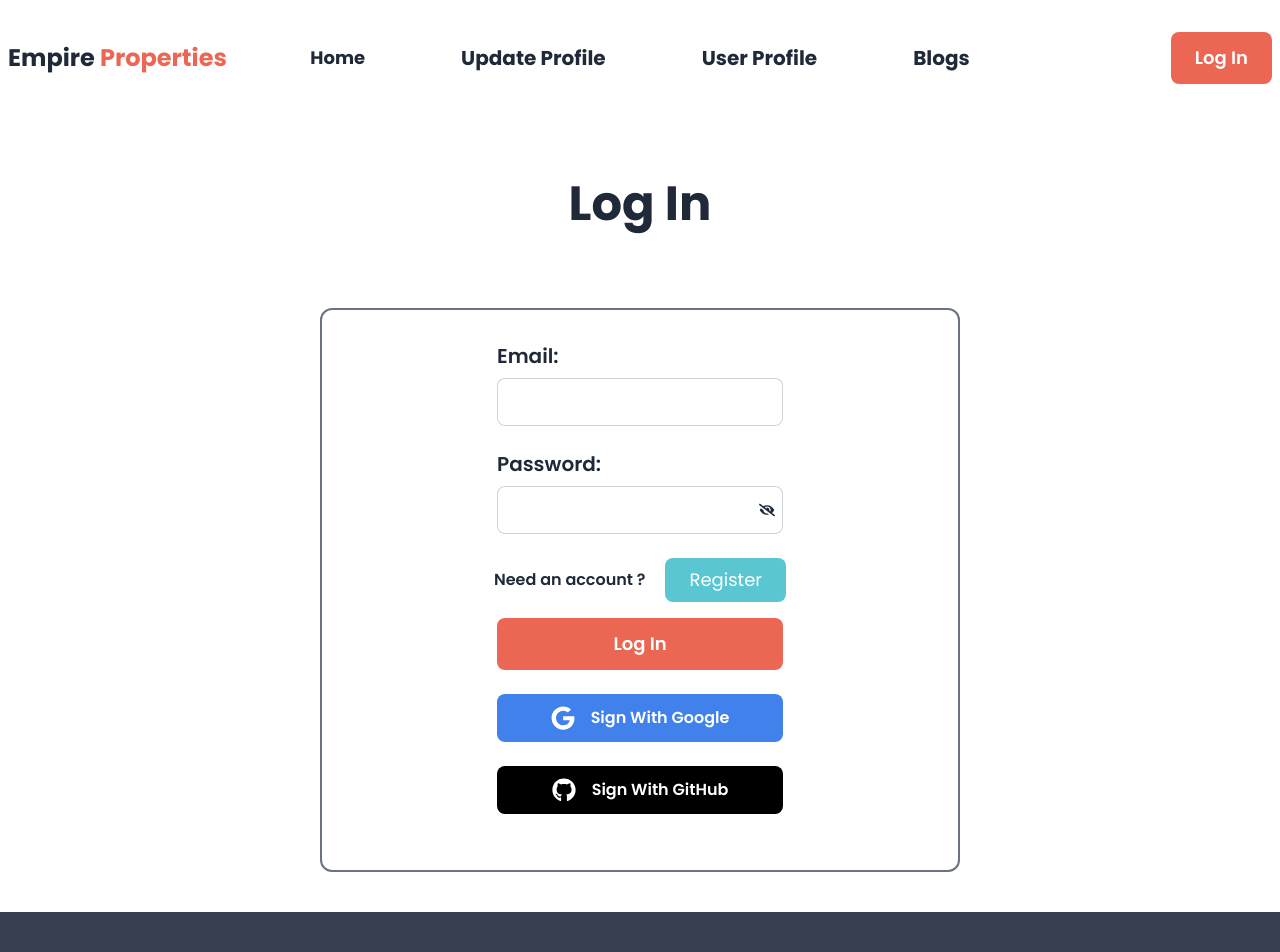
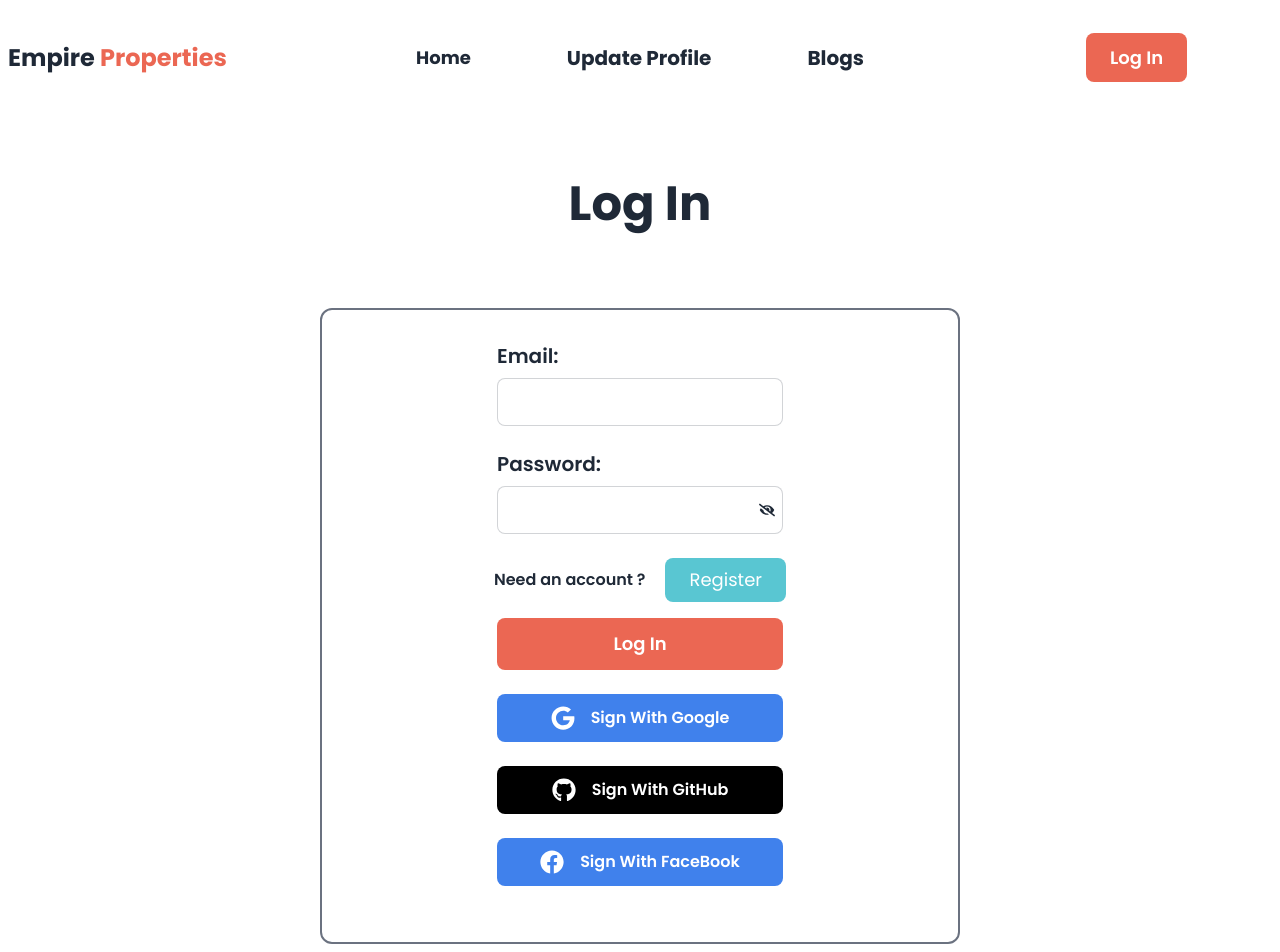
Before and after one commit to nahidbinwadood/Empire-Properties, a React (Vite) app: page /log_in in a window 1280 px wide. Shown: the top 952 px of the page. Built offline with nearby package versions, Linux system fonts and the light colour scheme; no server answers.

Commit message:
added profile image functionality

```diff
--- a/src/assets/Components/FirebaseProvier/FirebaseProvider.jsx
+++ b/src/assets/Components/FirebaseProvier/FirebaseProvider.jsx
@@ -7,7 +7,7 @@ import {
   signInWithPopup,
 } from "firebase/auth";
 import { auth } from "../Firebase/Firebase.config";
-import { GithubAuthProvider, GoogleAuthProvider } from "firebase/auth";
+import { GithubAuthProvider, GoogleAuthProvider,FacebookAuthProvider } from "firebase/auth";
 
 export const AuthContext = createContext(null);
 const FirebaseProvider = ({ children }) => {
@@ -17,6 +17,7 @@ const FirebaseProvider = ({ children }) => {
   //Providers:
   const googleProvider = new GoogleAuthProvider();
   const GithubProvider = new GithubAuthProvider();
+  const facebookProvider=new FacebookAuthProvider()
 
   //Observer:
   useEffect(() => {
@@ -50,11 +51,19 @@ const FirebaseProvider = ({ children }) => {
  const githubSignIn=()=>{
     return signInWithPopup(auth,GithubProvider);
  }
+
+    //Facebook:
+
+const facebookLogin=()=>{
+    return signInWithPopup(auth,facebookProvider);
+}
   const allValues = {
+    user,
     registerAccount,
     logIn,
     googleLogin,
-    githubSignIn
+    githubSignIn,
+    facebookLogin
   };
   return (
     <AuthContext.Provider value={allValues}>{children}</AuthContext.Provider>
--- a/src/assets/Components/Log_In/Log_In.jsx
+++ b/src/assets/Components/Log_In/Log_In.jsx
@@ -1,5 +1,5 @@
 import { Link} from "react-router-dom";
-import { FaEye, FaEyeSlash,FaGoogle,FaGithub } from "react-icons/fa";
+import { FaEye, FaEyeSlash,FaGoogle,FaGithub,FaFacebook } from "react-icons/fa";
 import { useForm } from "react-hook-form";
 import UseAuth from "../Hook/UseAuth";
 import { useState } from "react";
@@ -7,7 +7,7 @@ import toast from "react-hot-toast";
 
 const Log_In = () => {
   const [showPassword, setShowPassword] = useState(false);
-  const { logIn ,googleLogin,githubSignIn} = UseAuth();
+  const { logIn ,googleLogin,githubSignIn,facebookLogin} = UseAuth();
   const { register, handleSubmit } = useForm();
 
 
@@ -94,6 +94,10 @@ const Log_In = () => {
             <FaGithub className="size-6"/>
             Sign With GitHub
           </div>
+          <div onClick={()=>facebookLogin()} className="w-1/2 mx-auto pp font-semibold hover:scale-105 cursor-pointer transition text-white flex items-center justify-center bg-[#4081EC] px-6 py-3 rounded-lg gap-4 mb-6">
+            <FaFacebook className="size-6"/>
+            Sign With FaceBook
+          </div>
 
         </form>
       </div>
--- a/src/assets/Components/Navbar/Navbar.jsx
+++ b/src/assets/Components/Navbar/Navbar.jsx
@@ -1,6 +1,10 @@
 import { Link, NavLink } from "react-router-dom";
+import UseAuth from "../Hook/UseAuth";
+import { useState } from "react";
 
 const Navbar = () => {
+  const { user } = UseAuth();
+  const [hovered, setHovered] = useState(false);
   return (
     <div className="container mx-auto pt-4">
       <div className="navbar bg-base-100">
@@ -29,18 +33,12 @@ const Navbar = () => {
               <NavLink to="/">
                 <a>Home</a>
               </NavLink>
-              <NavLink to="listed_books">
-                <a>Listed Books</a>
-              </NavLink>
-              <NavLink to="pages_to_read">
-                <a>Pages to Read</a>
-              </NavLink>
+
+
               <NavLink to="blogs">
                 <a>Blogs</a>
               </NavLink>
-              <NavLink to="about">
-                <a>Contact</a>
-              </NavLink>
+
             </ul>
           </div>
           <Link to="/" className="cursor-pointer">
@@ -68,14 +66,7 @@ const Navbar = () => {
             >
               <button className="px-8 py-3 pp text-xl">Update Profile</button>
             </NavLink>
-            <NavLink
-              to="./user-profile"
-              className={({ isActive }) =>
-                isActive ? "rounded-xl text-[#fff] bg-[#011936CC]" : "font-bold"
-              }
-            >
-              <button className="px-8 py-3 pp text-xl">User Profile</button>
-            </NavLink>
+
             <NavLink
               to="./blogs"
               className={({ isActive }) =>
@@ -87,38 +78,43 @@ const Navbar = () => {
           </ul>
         </div>
         <div className="navbar-end md:gap-4">
-          <Link to='/log_in' className="mr-4 md:mr-0 px-4 py-2 lg:px-6 lg:py-3 rounded-lg hover:scale-105 cursor-pointer transition text-white pp font-semibold lg:text-lg bg-[#EB6753] ">Log In </Link>
+          {/* <Link to='/log_in' className="mr-4 md:mr-0 px-4 py-2 lg:px-6 lg:py-3 rounded-lg hover:scale-105 cursor-pointer transition text-white pp font-semibold lg:text-lg bg-[#EB6753] ">Log In </Link> */}
 
-          {/* <div className="navbar-end">
+          <div className="navbar-end">
             {user?.email ? (
-              <div className="dropdown dropdown-end">
-                <label tabIndex={0} className="btn btn-ghost btn-circle avatar">
-                  <div className="w-10 rounded-full">
-                    <img src={user.photoURL} alt={user.displayName} />
-                  </div>
-                </label>
-                <ul
-                  tabIndex={0}
-                  className="menu menu-sm dropdown-content mt-3 z-[1] p-2 shadow bg-base-100 rounded-box w-52"
+              <div className="flex items-center gap-4">
+                <div
+                  onMouseEnter={() => setHovered(true)}
+                  onMouseLeave={() => setHovered(false)}
+                  className="w-10 relative rounded-full re"
                 >
-                  <li>
-                    <button className="btn btn-sm  btn-ghost">
-                      {user.displayName}
-                    </button>
-                  </li>
-                  <li>
-                    <button className="btn btn-sm  btn-ghost" onClick={logOut}>
-                      Logout
-                    </button>
-                  </li>
-                </ul>
+                  <img
+                    className="rounded-full cursor-pointer transition hover:scale-95"
+                    src={user.photoURL}
+                    alt={user.displayName}
+                  />
+                  {hovered && (
+                    <div className="absolute -left-1/2 top-1/2 transform transition bg-white bg-opacity-70 p-2 text-sm font-bold rounded">
+
+                        <div className="pp font bold">{user.displayName}</div>
+
+                    </div>
+                  )}
+                </div>
+
+                <div className="flex pp font-bold">
+                  <button className="btn btn-sm  btn-ghost">Logout</button>
+                </div>
               </div>
             ) : (
-              <Link to="/login">
-                <button className="btn btn-sm  btn-ghost">Login</button>
+              <Link
+                to="/log_in"
+                className="mr-4 md:mr-0 px-4 py-2 lg:px-6 lg:py-3 rounded-lg hover:scale-105 cursor-pointer transition text-white pp font-semibold lg:text-lg bg-[#EB6753] "
+              >
+                Log In{" "}
               </Link>
             )}
-          </div> */}
+          </div>
         </div>
       </div>
     </div>
```
